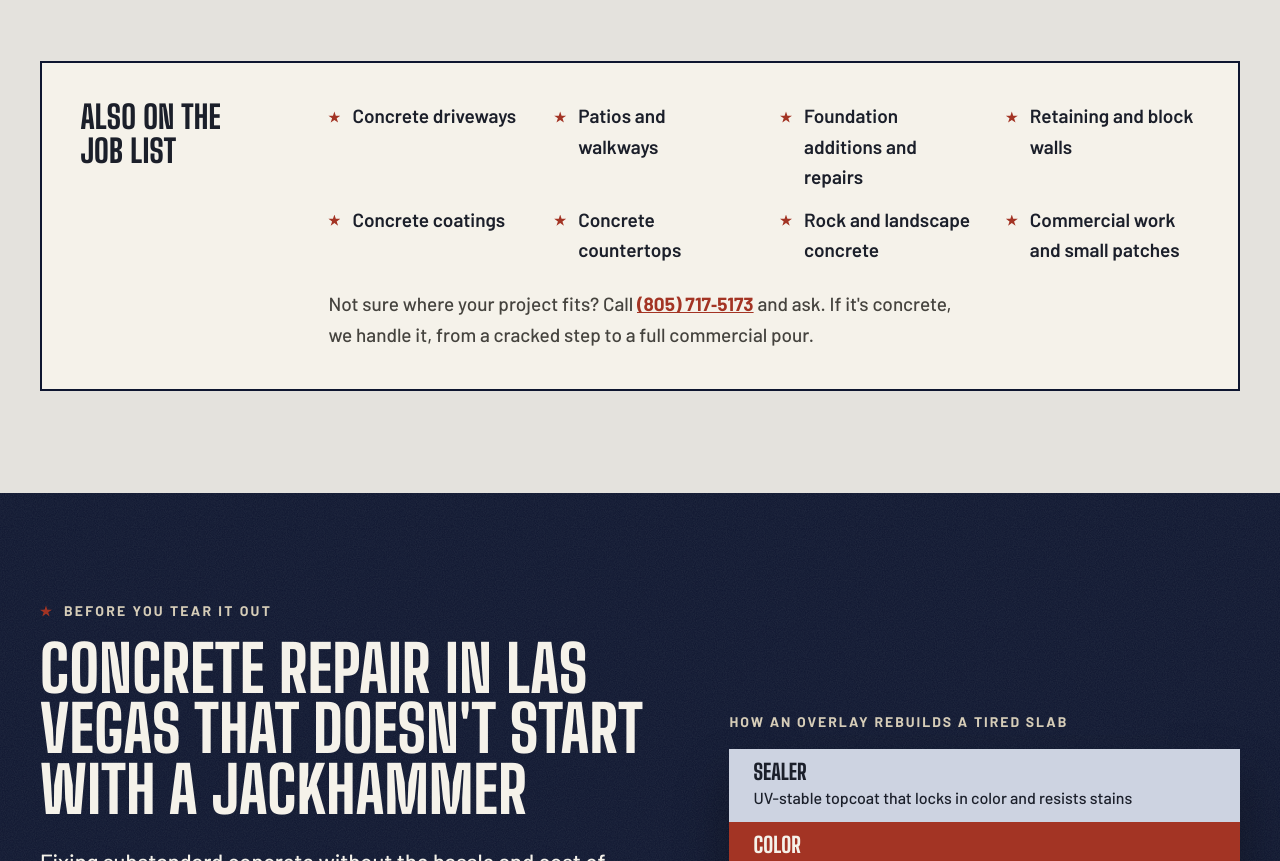
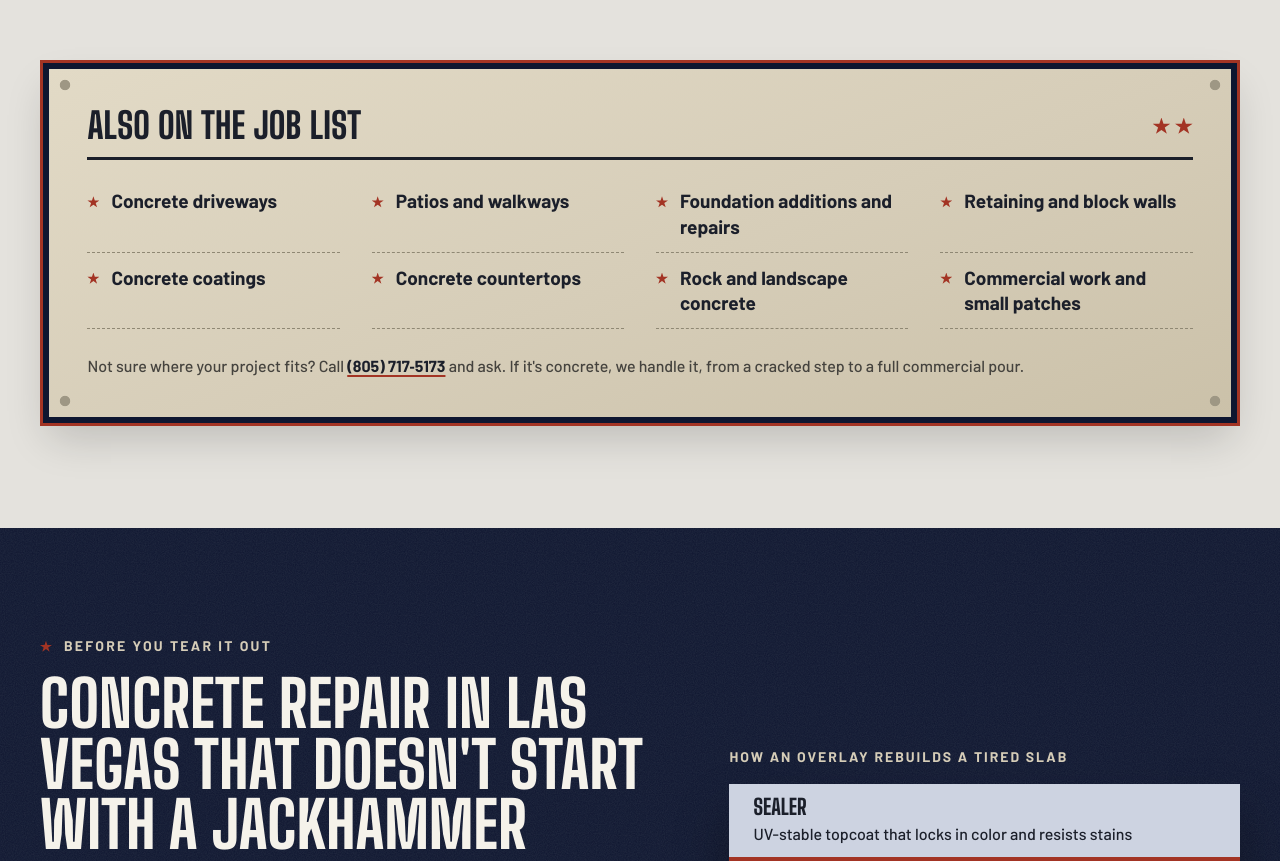
Before and after one commit to TheTulala/veteran-concrete, a plain HTML site: page index.html in a window 1280 px wide. Shown: the part 3079-3940 px from the top of the page. Drawn offline with Linux system fonts and the light colour scheme.

Commit message:
Style the also-handled list as a riveted plate like the hero record card
Co-Authored-By: Claude Opus 5.5 <noreply@anthropic.com>

```diff
--- a/css/home.css
+++ b/css/home.css
@@ -42,10 +42,9 @@
   }
 }
 
-/* "On the record" plate */
-.record {
+/* Riveted parchment plate: the hero "On the record" card and the also-handled list. */
+.plate {
   position: relative;
-  padding: clamp(1.5rem, 3vw, 2.25rem);
   background:
     radial-gradient(circle at 1rem 1rem, #9e9784 0 0.3rem, transparent 0.35rem),
     radial-gradient(circle at calc(100% - 1rem) 1rem, #9e9784 0 0.3rem, transparent 0.35rem),
@@ -59,7 +58,11 @@
     0 2rem 3rem rgb(10 10 10 / 40%);
 }
 
-.record__head {
+.record {
+  padding: clamp(1.5rem, 3vw, 2.25rem);
+}
+
+.plate__head {
   display: flex;
   align-items: center;
   justify-content: space-between;
@@ -69,17 +72,17 @@
   border-bottom: 3px solid var(--text);
 }
 
-.record__title {
+.plate__title {
   font-size: clamp(1.75rem, 2vw + 1rem, 2.25rem);
 }
 
-.record__stars {
+.plate__stars {
   display: flex;
   gap: 0.3rem;
 }
 
-.record__stars::before,
-.record__stars::after {
+.plate__stars::before,
+.plate__stars::after {
   content: "";
   width: 1.1rem;
   height: 1.1rem;
@@ -152,16 +155,22 @@
 /* ---------- Services: also-handled list ---------- */
 .also {
   display: grid;
-  gap: var(--space-5);
-  margin-top: clamp(2.5rem, 5vw, 4rem);
+  gap: var(--space-4);
+  margin: clamp(3rem, 6vw, 4.5rem) 9px 9px;
   padding: clamp(1.5rem, 3vw, 2.5rem);
-  border: 2px solid var(--ink);
-  background: var(--paper);
+  box-shadow:
+    0 0 0 6px var(--ink),
+    0 0 0 9px var(--red),
+    0 1.25rem 2.5rem rgb(10 10 10 / 18%);
+}
+
+.also__head {
+  margin-bottom: 0;
 }
 
 .also__list {
   display: grid;
-  gap: var(--space-3) var(--space-6);
+  column-gap: var(--space-6);
   list-style: none;
 }
 
@@ -169,7 +178,10 @@
   display: flex;
   align-items: baseline;
   gap: var(--space-3);
-  font-weight: 600;
+  padding-block: var(--space-3);
+  border-bottom: 1px dashed #8f8874;
+  font-weight: 700;
+  line-height: 1.35;
 }
 
 .also__list li::before {
@@ -182,12 +194,18 @@
 }
 
 .also__note {
+  max-width: none;
+  padding-top: var(--space-2);
+  font-size: var(--fs-sm);
   color: var(--steel);
 }
 
 .also__note a {
   font-weight: 700;
-  color: var(--red);
+  color: var(--text);
+  text-decoration-color: var(--red);
+  text-decoration-thickness: 2px;
+  text-underline-offset: 0.2em;
 }
 
 @media (width >= 40rem) {
@@ -197,17 +215,8 @@
 }
 
 @media (width >= 64rem) {
-  .also {
-    grid-template-columns: 14rem 1fr;
-    align-items: start;
-  }
-
   .also__list {
     grid-template-columns: repeat(4, 1fr);
-  }
-
-  .also__note {
-    grid-column: 2;
   }
 }
 
--- a/index.html
+++ b/index.html
@@ -219,10 +219,10 @@
             </div>
           </div>
 
-          <aside class="record" aria-labelledby="record-title">
-            <div class="record__head">
-              <h2 id="record-title" class="record__title">On the record</h2>
-              <span class="record__stars" aria-hidden="true"></span>
+          <aside class="record plate" aria-labelledby="record-title">
+            <div class="plate__head">
+              <h2 id="record-title" class="plate__title">On the record</h2>
+              <span class="plate__stars" aria-hidden="true"></span>
             </div>
             <dl class="record__list">
               <div>
@@ -371,8 +371,11 @@
             </li>
           </ul>
 
-          <div class="also" data-reveal>
-            <h3 class="also__title">Also on the job list</h3>
+          <div class="also plate" data-reveal>
+            <div class="plate__head also__head">
+              <h3 class="plate__title">Also on the job list</h3>
+              <span class="plate__stars" aria-hidden="true"></span>
+            </div>
             <ul class="also__list">
               <li>Concrete driveways</li>
               <li>Patios and walkways</li>
```
